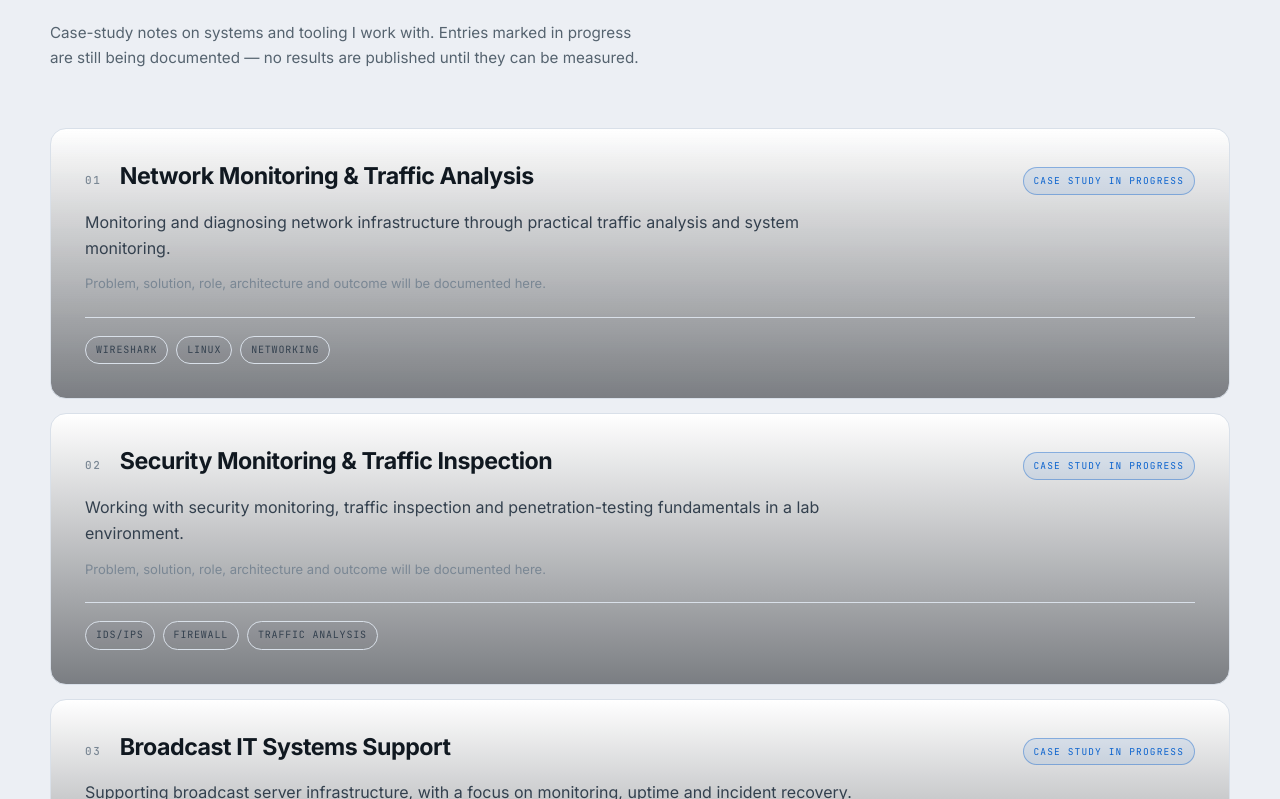
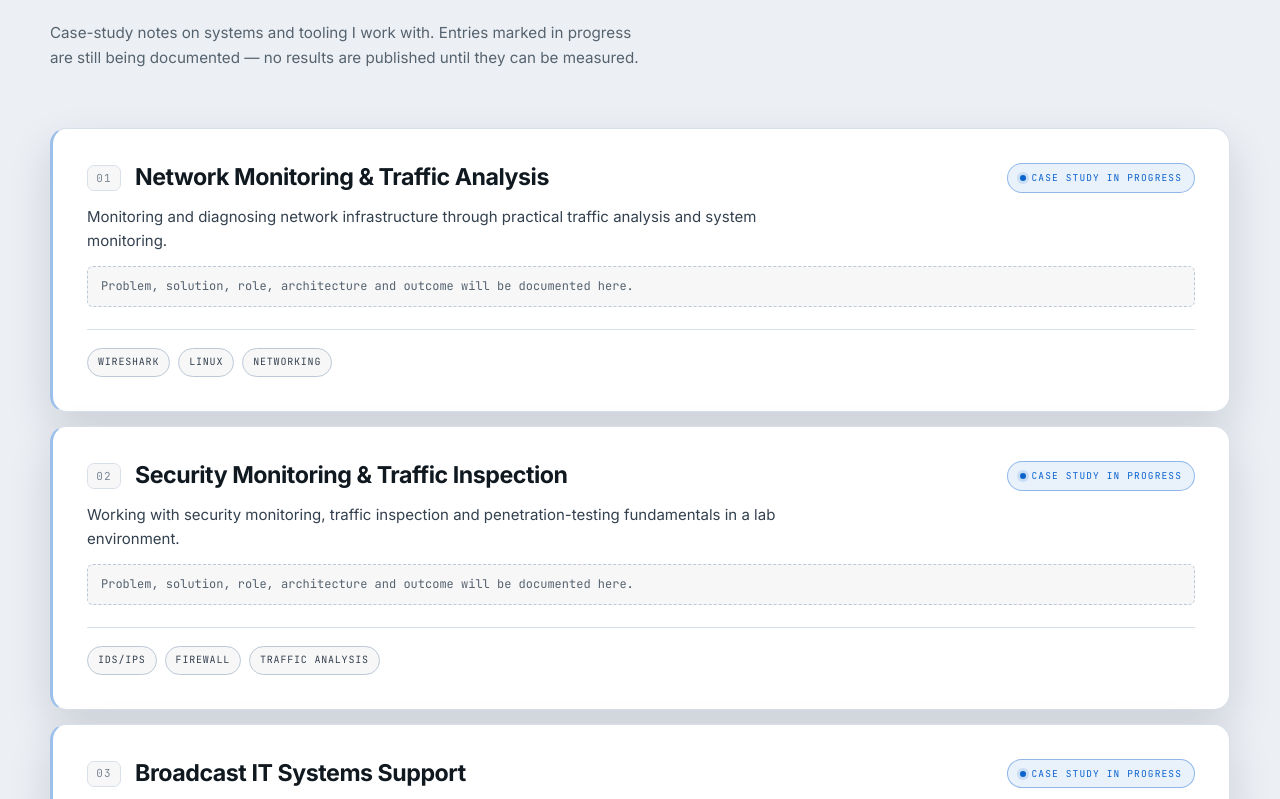
Before and after one commit to omithhasantanvir/portfolio, a Next.js app: page / in a window 1280 px wide. Shown: the part 4261-5060 px from the top of the page. Built offline with nearby package versions, Linux system fonts and the light colour scheme.

Commit message:
Polish projects section cards for light-dark readability

```diff
--- a/app/globals.css
+++ b/app/globals.css
@@ -1138,11 +1138,25 @@ main[id] {
 }
 
 .project {
+  position: relative;
   padding: clamp(22px, 3vw, 34px);
   border: 1px solid var(--line);
   border-radius: var(--radius-lg);
   background: var(--panel);
-  transition: border-color 0.3s var(--ease), transform 0.3s var(--ease);
+  box-shadow: var(--shadow);
+  overflow: hidden;
+  transition: border-color 0.3s var(--ease), transform 0.3s var(--ease),
+    box-shadow 0.3s var(--ease);
+}
+
+.project::before {
+  content: '';
+  position: absolute;
+  inset: 0 0 auto 0;
+  height: 2px;
+  background: linear-gradient(90deg, transparent, var(--accent-line), transparent);
+  opacity: 0;
+  transition: opacity 0.3s var(--ease);
 }
 
 .project:hover {
@@ -1150,25 +1164,51 @@ main[id] {
   transform: translateY(-2px);
 }
 
+.project:hover::before {
+  opacity: 1;
+}
+
 .project--pending {
-  background: linear-gradient(180deg, var(--panel), rgba(10, 13, 17, 0.5));
+  background: var(--panel);
+  border-left: 3px solid var(--accent-line);
 }
 
 .project__head {
   display: flex;
-  align-items: baseline;
+  align-items: center;
   flex-wrap: wrap;
-  gap: 12px 18px;
+  gap: 10px 14px;
+}
+
+.project__index {
+  display: inline-flex;
+  align-items: center;
+  justify-content: center;
+  min-width: 34px;
+  height: 26px;
+  padding: 0 8px;
+  border: 1px solid var(--line);
+  border-radius: 7px;
+  background: var(--ghost-bg);
+  font-family: var(--font-mono);
+  font-size: 0.6875rem;
+  letter-spacing: 0.1em;
+  color: var(--muted-2);
 }
 
 .project__head h3 {
+  flex: 1 1 auto;
+  min-width: min(100%, 220px);
   font-size: clamp(1.15rem, 2vw, 1.45rem);
   letter-spacing: -0.02em;
 }
 
 .badge {
   margin-left: auto;
-  padding: 5px 10px;
+  display: inline-flex;
+  align-items: center;
+  gap: 6px;
+  padding: 6px 12px;
   border: 1px solid var(--accent-line);
   border-radius: 100px;
   background: var(--accent-soft);
@@ -1177,18 +1217,39 @@ main[id] {
   letter-spacing: 0.12em;
   text-transform: uppercase;
   color: var(--accent);
+  white-space: nowrap;
+}
+
+.badge::before {
+  content: '';
+  width: 6px;
+  height: 6px;
+  border-radius: 50%;
+  background: var(--accent);
+  box-shadow: 0 0 0 3px var(--dot-pulse);
+  flex-shrink: 0;
 }
 
 .project__summary {
-  margin-top: 14px;
+  margin-top: 12px;
   max-width: 78ch;
+  font-size: 0.9375rem;
   color: var(--text-2);
 }
 
 .project__pending {
+  display: flex;
+  align-items: flex-start;
+  gap: 8px;
   margin-top: 12px;
-  font-size: 0.8125rem;
-  color: var(--muted-2);
+  padding: 10px 13px;
+  border: 1px dashed var(--line-2);
+  border-radius: var(--radius-sm);
+  background: var(--ghost-bg);
+  font-family: var(--font-mono);
+  font-size: 0.75rem;
+  line-height: 1.6;
+  color: var(--muted);
 }
 
 .project__details {
@@ -1228,7 +1289,14 @@ main[id] {
 }
 
 .chips--tech li {
+  border-color: var(--line-2);
   color: var(--text-2);
+  transition: border-color 0.25s var(--ease), color 0.25s var(--ease);
+}
+
+.chips--tech li:hover {
+  border-color: var(--accent-line);
+  color: var(--accent);
 }
 
 .project__links {
@@ -2214,6 +2282,10 @@ main[id] {
 
   .project__head .badge {
     margin-left: 0;
+  }
+
+  .project__head h3 {
+    flex-basis: 100%;
   }
 
   .contact-form .btn {
--- a/components/projects.tsx
+++ b/components/projects.tsx
@@ -36,7 +36,9 @@ export function Projects() {
               <Reveal key={project.title}>
                 <article className={`project${documented ? '' : ' project--pending'}`}>
                   <header className="project__head">
-                    <p className="label label--muted">{project.index}</p>
+                    <span className="project__index" aria-hidden="true">
+                      {project.index}
+                    </span>
                     <h3>{project.title}</h3>
                     {!documented && <p className="badge">Case study in progress</p>}
                   </header>
```
